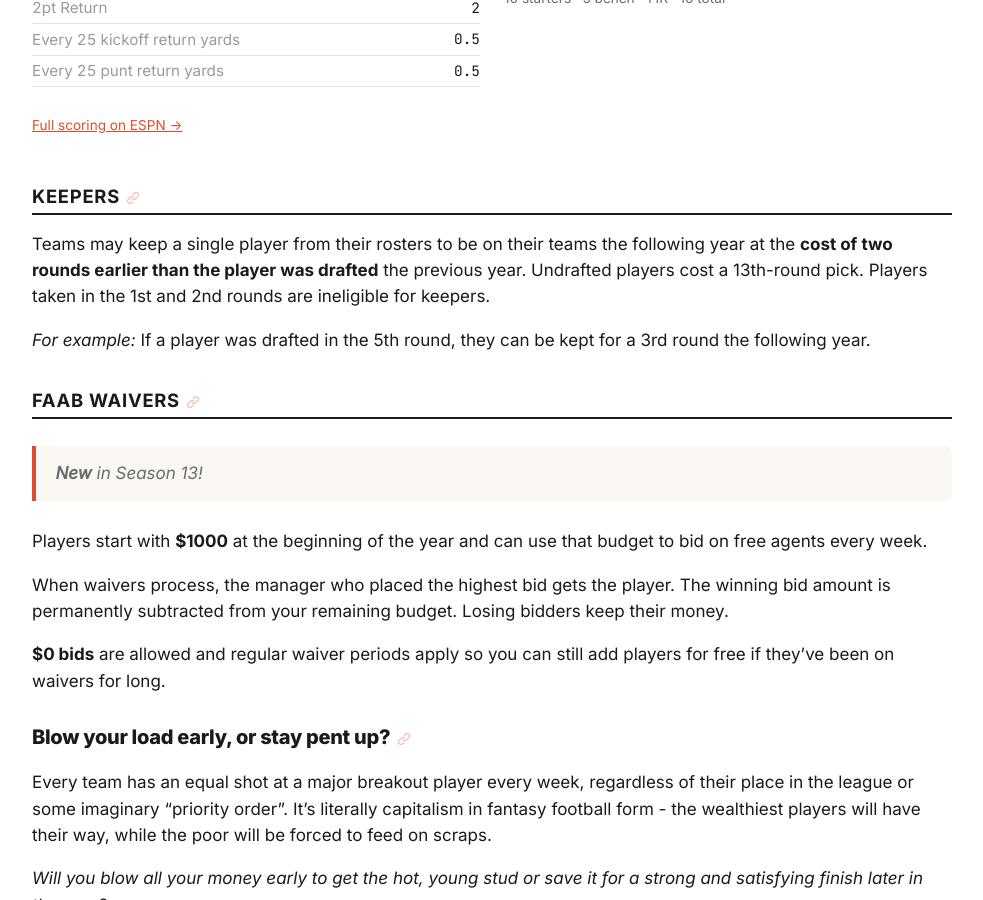
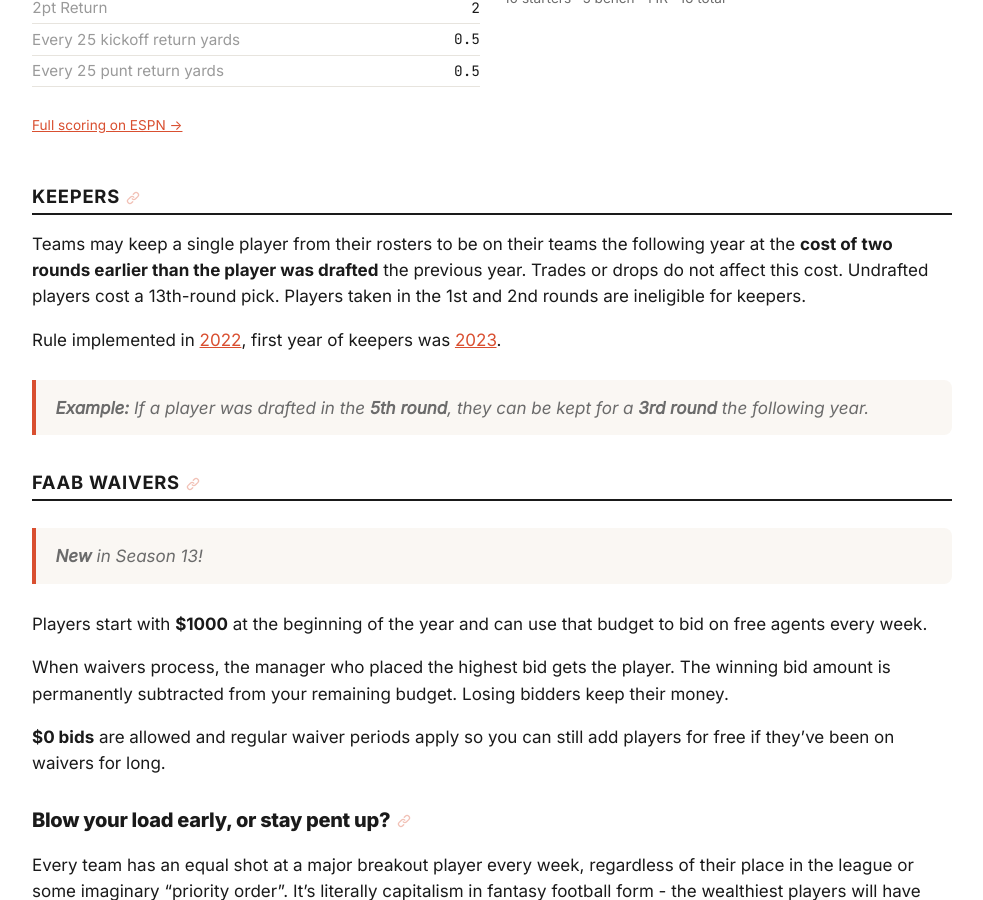
Before and after one commit to dillondrenzek/no-love-in-the-league, a Jekyll site: the page built from docs/rulebook/index.md, in a window 1280 px wide and 900 px high, scrolled down 787 px. Shown: the whole window, without its empty margins (148-1131 px from the left). Built offline with Jekyll 4.4.1, drawn with Linux system fonts in a browser that asks for light colours.

Commit message:
add keeper rulebook info

```diff
--- a/docs/rulebook/index.md
+++ b/docs/rulebook/index.md
@@ -20,9 +20,11 @@ _House rules — the things we do that [ESPN](https://fantasy.espn.com/football/
 
 ## Keepers
 
-Teams may keep a single player from their rosters to be on their teams the following year at the **cost of two rounds earlier than the player was drafted** the previous year. Undrafted players cost a 13th-round pick. Players taken in the 1st and 2nd rounds are ineligible for keepers.
+Teams may keep a single player from their rosters to be on their teams the following year at the **cost of two rounds earlier than the player was drafted** the previous year. Trades or drops do not affect this cost. Undrafted players cost a 13th-round pick. Players taken in the 1st and 2nd rounds are ineligible for keepers.
 
-_For example:_ If a player was drafted in the 5th round, they can be kept for a 3rd round the following year.
+Rule implemented in [2022](/seasons/2022), first year of keepers was [2023](/seasons/2023).
+
+> **Example:** If a player was drafted in the **5th round**, they can be kept for a **3rd round** the following year.
 
 ## FAAB Waivers
 
```
